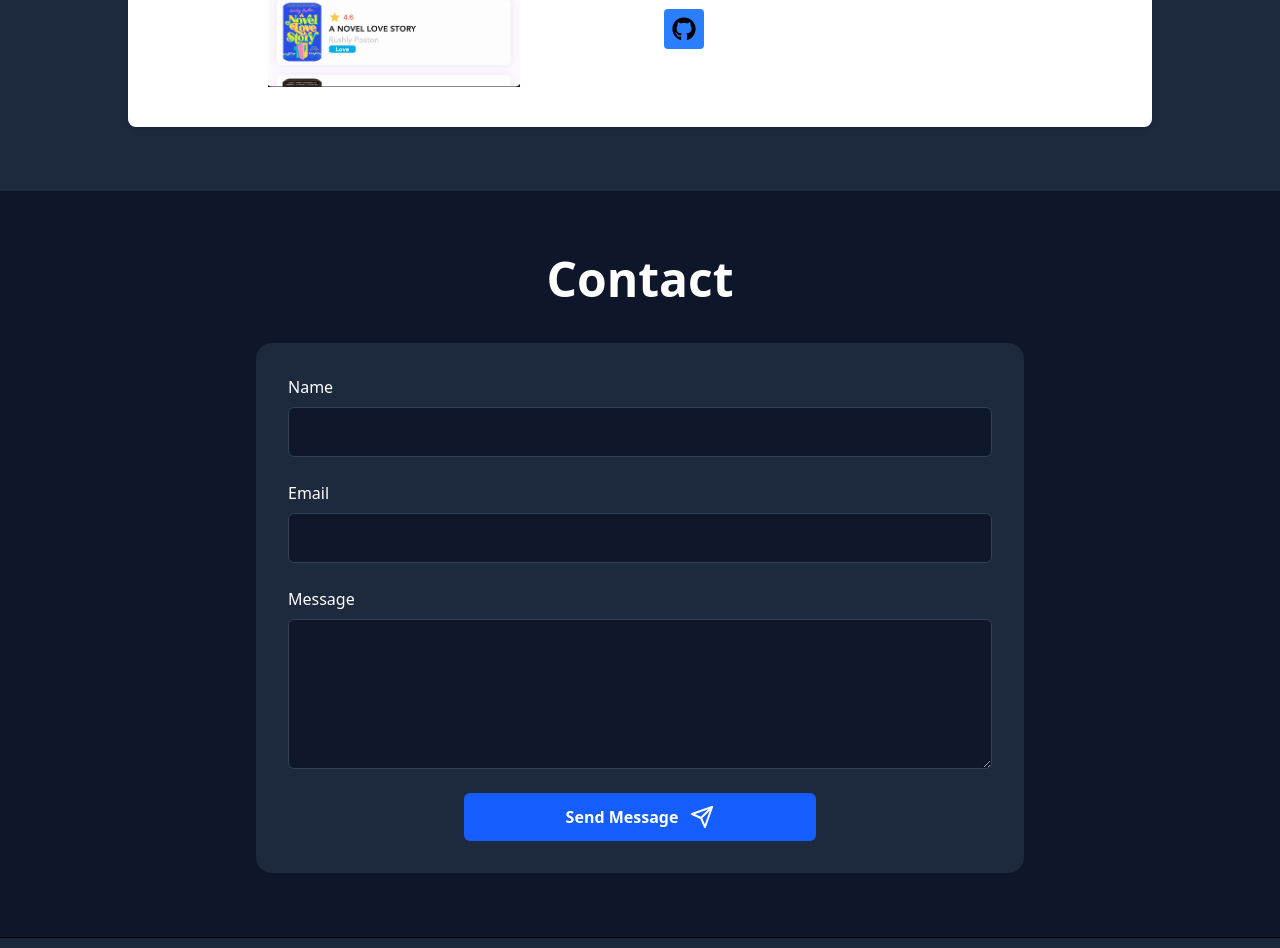
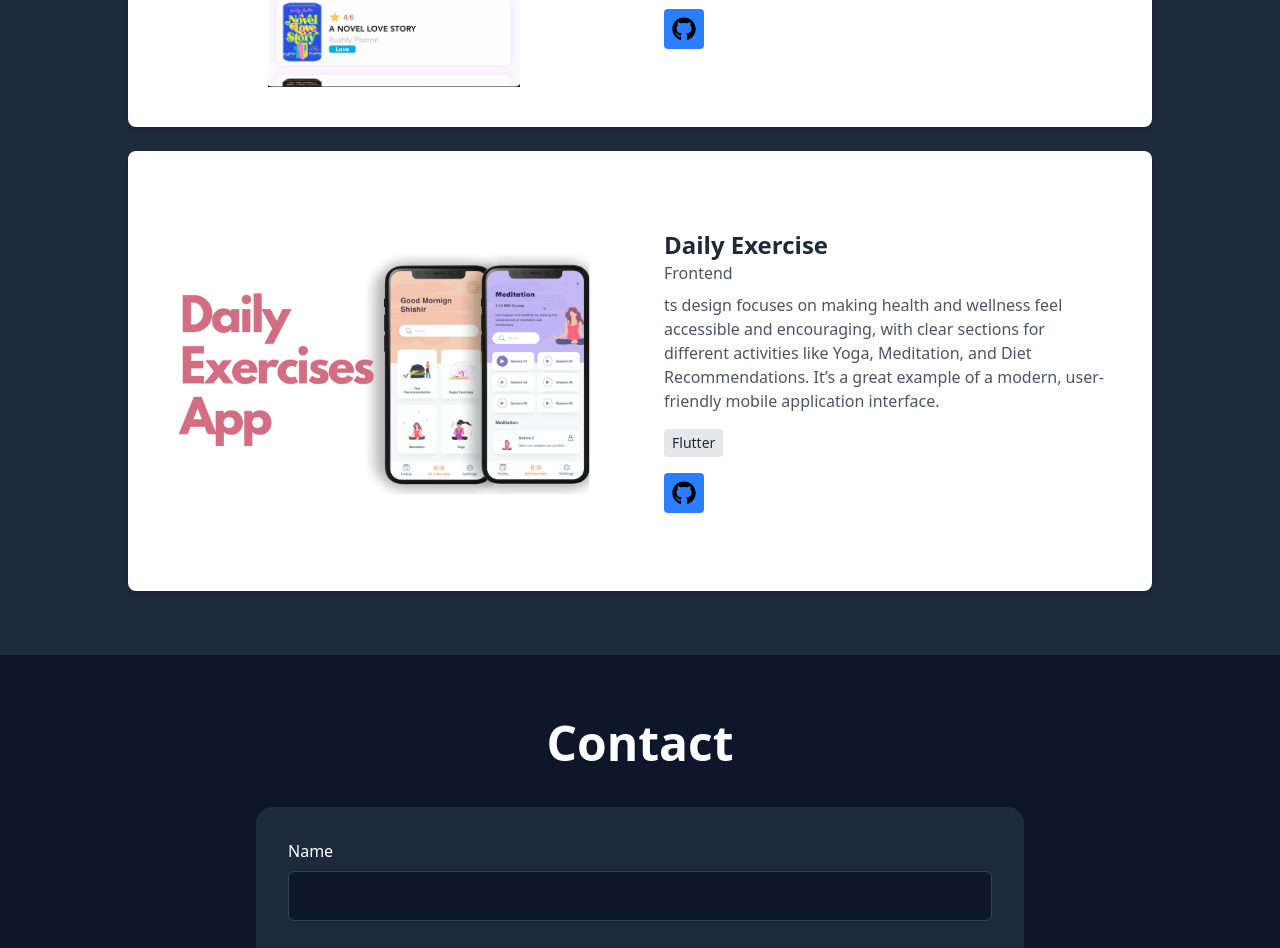
Before and after one commit to FarhaN400/Farhan-Portfolio, a React (Vite) app: page / in a window 1280 px wide. Shown: the part 1834-2782 px from the top of the page. Built offline with nearby package versions, Linux system fonts and the light colour scheme.

Commit message:
Update Contact and Project section

```diff
--- a/src/Pages/Contact.jsx
+++ b/src/Pages/Contact.jsx
@@ -15,10 +15,10 @@ const Contact = () => {
     setIsSending(true);
     emailjs
       .send(
-        "service_m293owo", // replace with your service ID
-        "template_obcjbra", // replace with your template ID
+        "service_9eiwpfy", // replace with your service ID
+        "template_pd7o15o", // replace with your template ID
         data,
-        "AtQ6phyvkVydr7e_N" // replace with your public key
+        "Ch-_OAu_NkR98bkDC" // replace with your public key
       )
       .then(
         (result) => {
--- a/src/Pages/Projects.jsx
+++ b/src/Pages/Projects.jsx
@@ -12,6 +12,16 @@ const Projects = () => {
       techStack: ["Flutter"],
       // link: "https://todo-aj.netlify.app",
       gitLink: "https://github.com/FarhaN400/Book_Manager",
+    },
+    {
+      image: "src/assets/Daily_Exercise.jpeg",
+      title: "Daily Exercise",
+      type: "Frontend",
+      description:
+        "ts design focuses on making health and wellness feel accessible and encouraging, with clear sections for different activities like Yoga, Meditation, and Diet Recommendations. It’s a great example of a modern, user-friendly mobile application interface.",
+      techStack: ["Flutter"],
+      // link: "https://todo-aj.netlify.app",
+      gitLink: "https://github.com/FarhaN400/Exersice_App",
     },
   ];
   return (
```
Also changed, not shown: src/assets/Daily_Exercise.jpeg (added).
